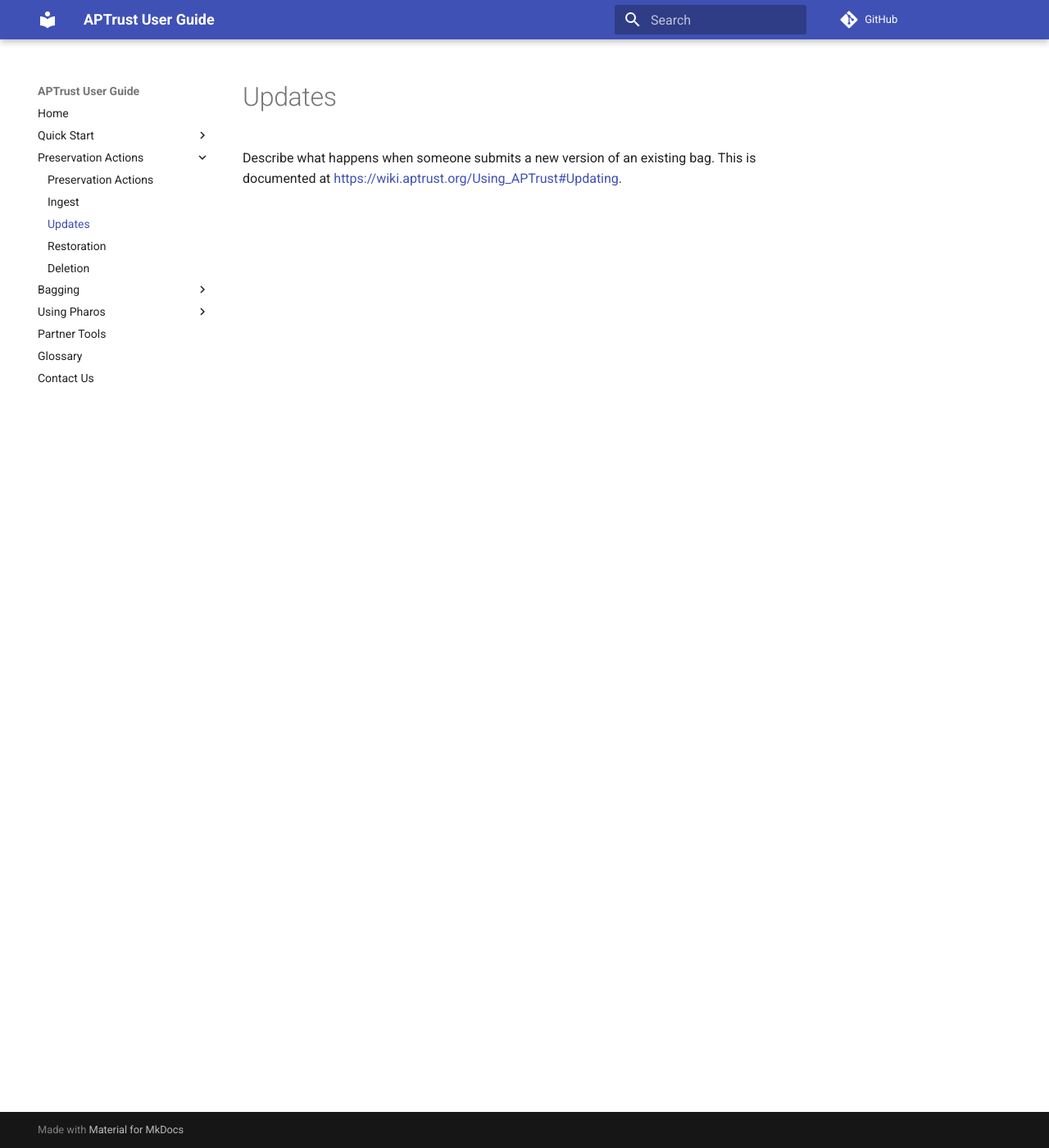
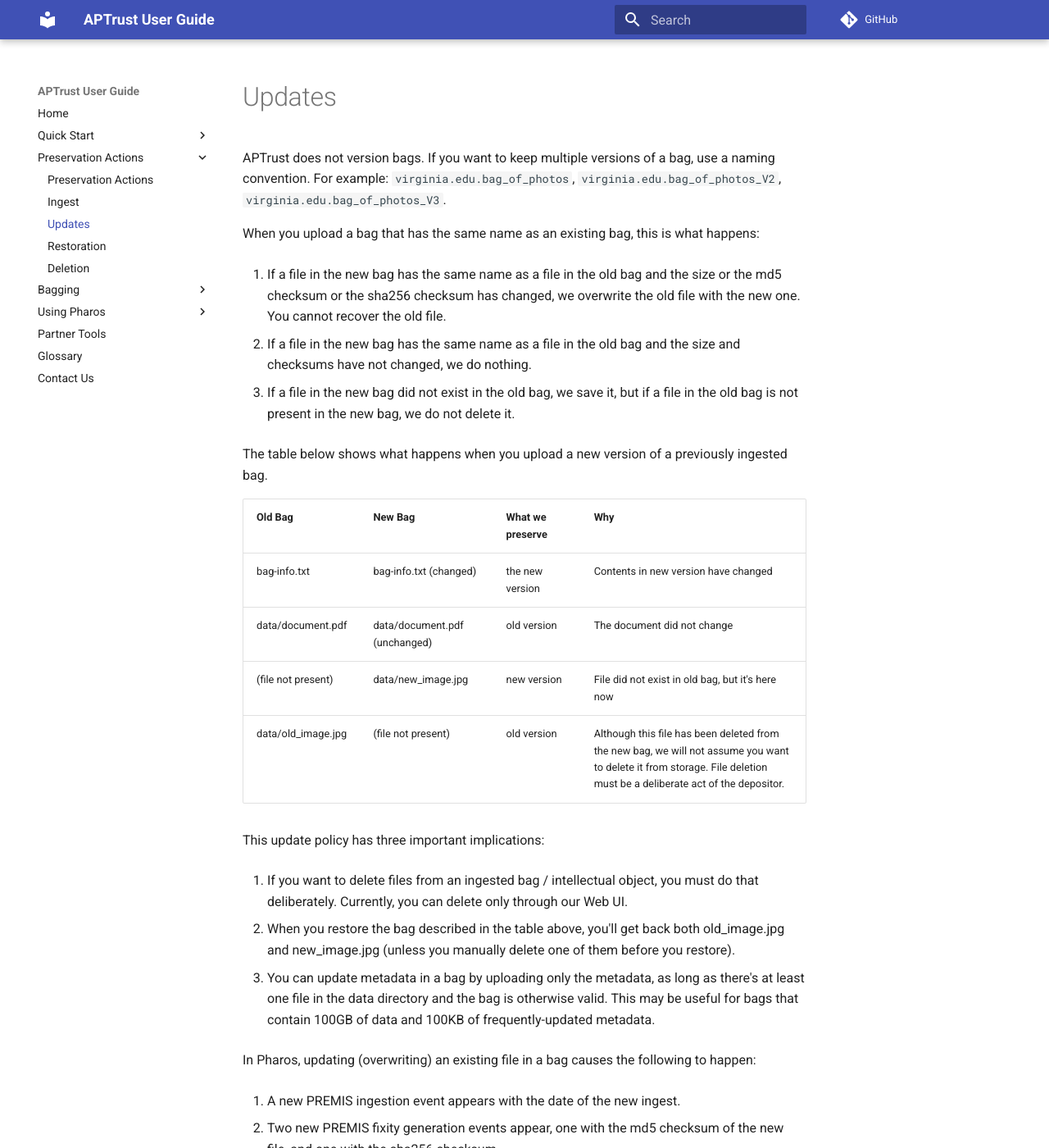
Before and after one commit to APTrust/userguide, an MkDocs documentation site: the page built from docs/preservation/updates.md, in a window 1280 px wide and 1400 px high. Shown: the whole window at 82% size. Built offline with MkDocs 1.6.1 and Material for MkDocs 9.7.7, drawn with Linux system fonts in a browser that asks for light colours; comment, search, counter and statistics services are not loaded; some of the changed text lies outside the part shown.

Commit message:
Added updates doc

```diff
--- a/docs/preservation/updates.md
+++ b/docs/preservation/updates.md
@@ -1,3 +1,38 @@
 # Updates
 
-Describe what happens when someone submits a new version of an existing bag. This is documented at https://wiki.aptrust.org/Using_APTrust#Updating.
+APTrust does not version bags. If you want to keep multiple versions of a bag, use a naming convention. For example: `virginia.edu.bag_of_photos`, `virginia.edu.bag_of_photos_V2`, `virginia.edu.bag_of_photos_V3`.
+
+When you upload a bag that has the same name as an existing bag, this is what happens:
+
+1. If a file in the new bag has the same name as a file in the old bag and the size or the md5 checksum or the sha256 checksum has changed, we overwrite the old file with the new one. You cannot recover the old file.
+
+1. If a file in the new bag has the same name as a file in the old bag and the size and checksums have not changed, we do nothing.
+
+1. If a file in the new bag did not exist in the old bag, we save it, but if a file in the old bag is not present in the new bag, we do not delete it.
+
+The table below shows what happens when you upload a new version of a previously ingested bag.
+
+Old Bag | New Bag | What we preserve | Why
+---- | ---- | ---- | ----
+bag-info.txt | bag-info.txt (changed) | the new version | Contents in new version have changed
+data/document.pdf | data/document.pdf (unchanged) | old version | The document did not change
+(file not present) | data/new_image.jpg | new version | File did not exist in old bag, but it's here now
+data/old_image.jpg | (file not present) | old version | Although this file has been deleted from the new bag, we will not assume you want to delete it from storage. File deletion must be a deliberate act of the depositor.
+
+This update policy has three important implications:
+
+1. If you want to delete files from an ingested bag / intellectual object, you must do that deliberately. Currently, you can delete only through our Web UI.
+
+1. When you restore the bag described in the table above, you'll get back both old_image.jpg and new_image.jpg (unless you manually delete one of them before you restore).
+
+1. You can update metadata in a bag by uploading only the metadata, as long as there's at least one file in the data directory and the bag is otherwise valid. This may be useful for bags that contain 100GB of data and 100KB of frequently-updated metadata.
+
+In Pharos, updating (overwriting) an existing file in a bag causes the following to happen:
+
+1. A new PREMIS ingestion event appears with the date of the new ingest.
+
+1. Two new PREMIS fixity generation events appear, one with the md5 checksum of the new file, and one with the sha256 checksum.
+
+The Pharos file page for the updated file will show the new checksums for the file at the bottom of the page, along with the date on which the new checksums were calculated. Below those will be the older checksums, and the dates they were calculated.
+
+Future fixity checks on the updated files will test against _the latest fixity value_ of the updated files.
```
